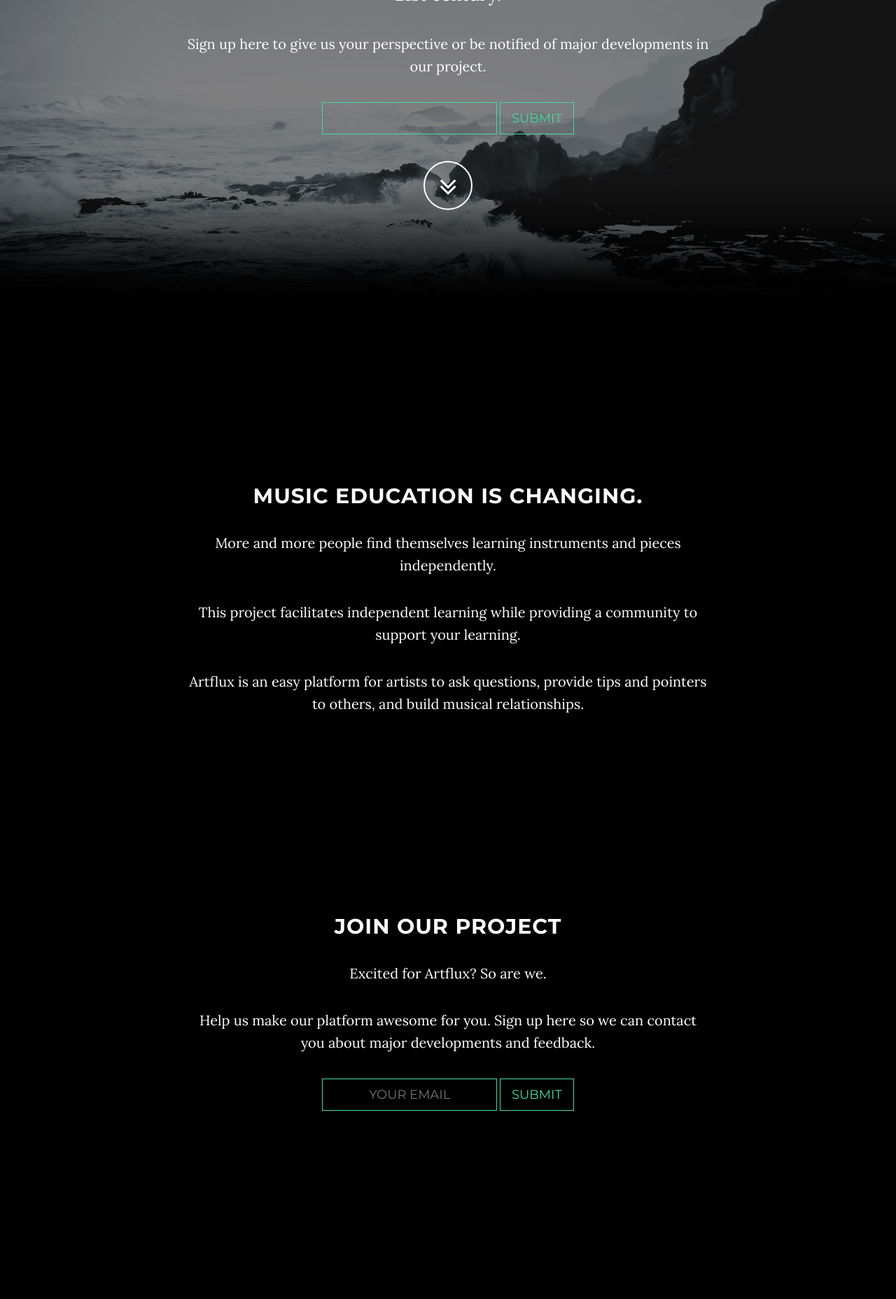
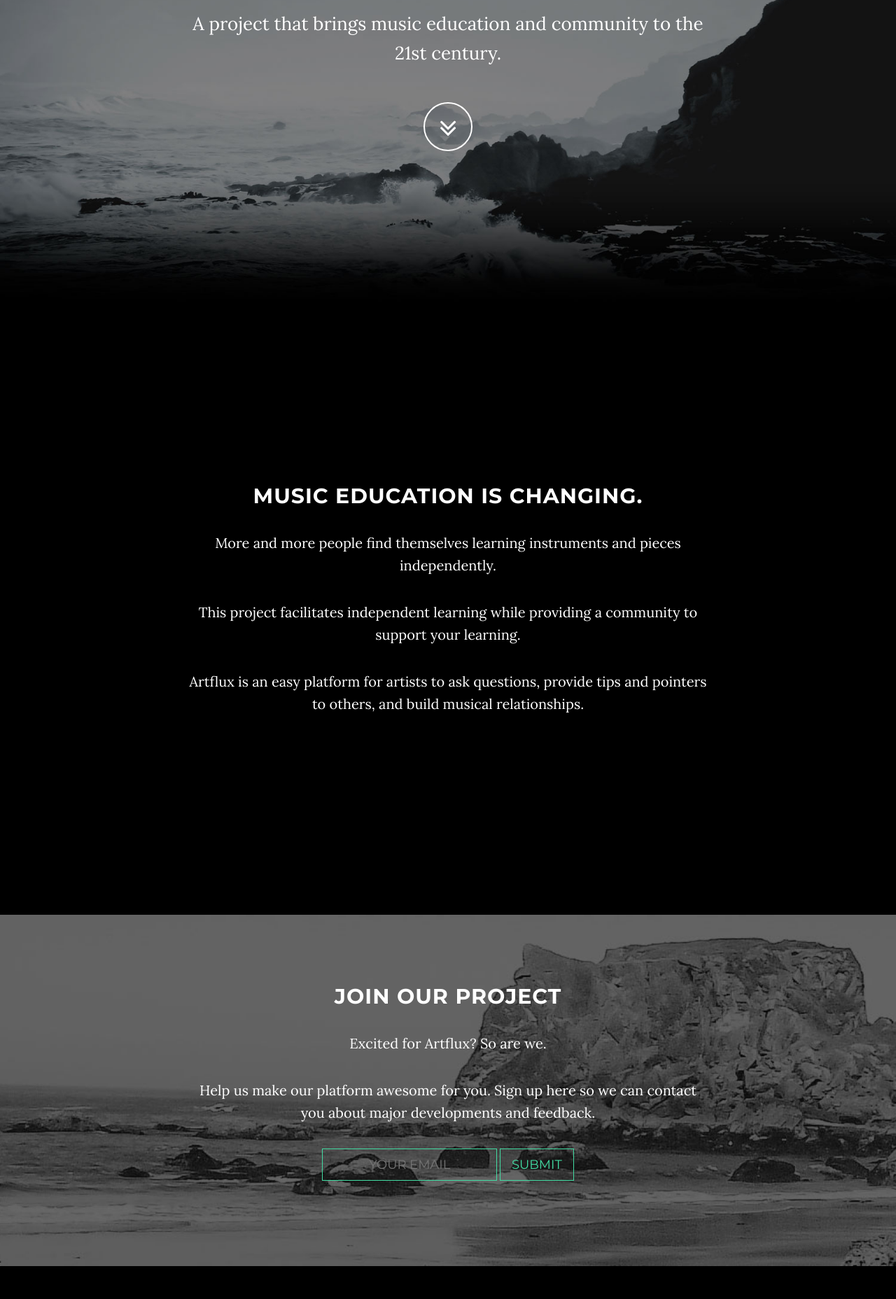
Before and after one commit to artflux-project/artflux-project.github.io, a plain HTML site: page index.html in a window 1280 px wide. Shown: the part 358-2214 px from the top of the page at 70% size. Drawn offline with Linux system fonts and the light colour scheme; some packages are replaced by stand-ins of ours; a script that the page names is missing.

Commit message:
landing page v1.3

```diff
--- a/index.html
+++ b/index.html
@@ -60,7 +60,7 @@
                         <a class="page-scroll" href="#about">About</a>
                     </li>
                     <li>
-                        <a class="page-scroll" href="signup">Sign Up</a>
+                        <a class="page-scroll" href="download">Sign Up</a>
                     </li>
                     <li>
                         <a class="page-scroll" href="#contact">Contact</a>
@@ -80,11 +80,12 @@
                     <div class="col-md-8 col-md-offset-2">
                         <h1 class="brand-heading">Artflux</h1>
                         <p class="intro-text">A project that brings music education and community to the 21st century.</p>
-                        <p>Sign up here to give us your perspective or be notified of major developments in our project.</p>
+                        <!-- top sign up, should we keep? seems a bit busy -->
+<!--                         <p>Sign up here to give us your perspective or be notified of major developments in our project.</p>
                       	<form id="email-form">
                 			<input type="text" name="email" class="btn btn-default btn-lg" placeholder="Your email">
                 			<input type="submit" name="go" class="btn btn-default btn-lg">
-                		</form>
+                		</form> -->
                         <a href="#about" class="btn btn-circle page-scroll">
                             <i class="fa fa-angle-double-down animated"></i>
                         </a>
@@ -108,7 +109,7 @@
 
     <!-- Download Section -->
     <section id="Sign Up" class="content-section text-center">
-        <div class="signup-section">
+        <div class="download-section">
             <div class="container">
                 <div class="col-lg-8 col-lg-offset-2">
                     <h2>Join our project</h2>
```
